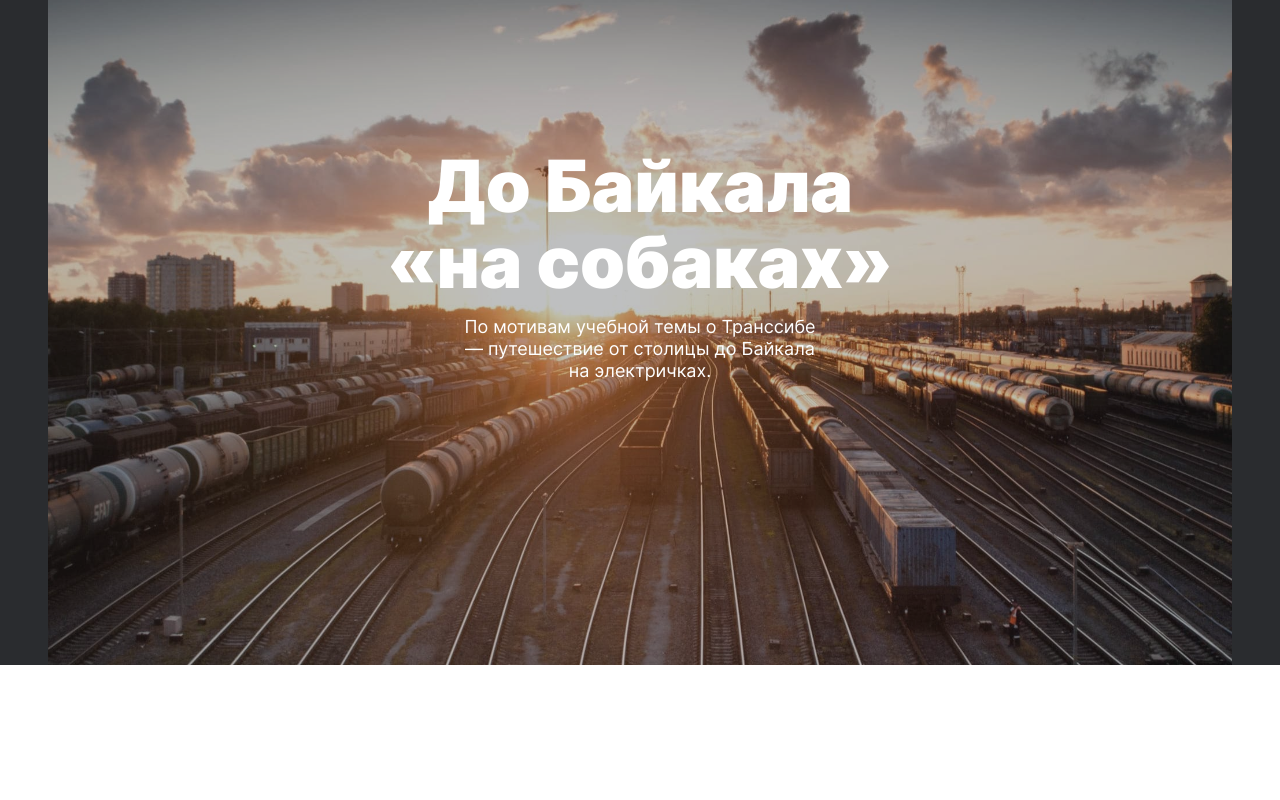
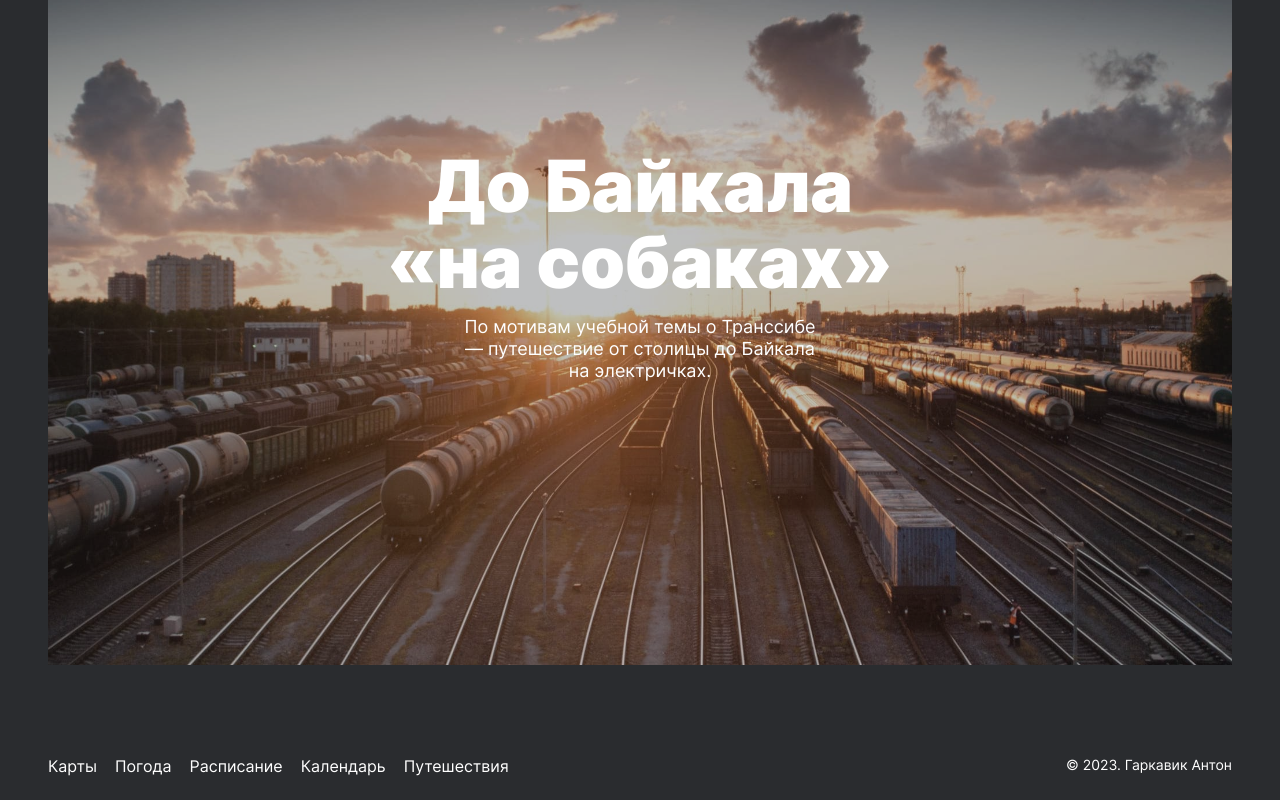
Before and after one commit to jotunheir/russian-travel, a plain HTML site: page index.html in a window 1280 px wide. Shown: the part 6040-6840 px from the top of the page. Before the commit the page ends 6705 px from the top, so only its background shows below. Drawn offline with Linux system fonts and the light colour scheme.

Commit message:
last sections

```diff
--- /dev/null
+++ b/blocks/footer/__copyright/footer__copyright.css
@@ -0,0 +1,16 @@
+.footer__copyright {
+  font-style: normal;
+  font-weight: 400;
+  font-size: 14px;
+  line-height: 14px;
+  padding-top: 48px;
+  margin: 0;
+}
+
+@media screen and (min-width: 768px) {
+  .footer__copyright {
+    font-size: 14px;
+    line-height: 16px;
+    padding: 0;
+  }
+}
--- /dev/null
+++ b/blocks/footer/__link/footer__link.css
@@ -0,0 +1,23 @@
+.footer__link {
+  color: white;
+  text-decoration: none;
+  font-style: normal;
+  font-weight: 400;
+  font-size: 24px;
+  line-height: 24px;
+  margin: 0;
+  padding: 0;
+  transition: opacity 0.2s;
+}
+
+.footer__link:hover {
+  opacity: 0.8;
+}
+
+@media screen and (min-width: 768px) {
+  .footer__link {
+    font-size: 16px;
+    line-height: 18px;
+
+  }
+}
--- /dev/null
+++ b/blocks/footer/__list/footer__list.css
@@ -0,0 +1,23 @@
+.footer__list {
+  padding: 0;
+  margin: 0;
+  list-style: none;
+  display: flex;
+  flex-direction: column;
+  row-gap: 32px;
+}
+
+@media screen and (min-width: 768px) {
+  .footer__list {
+    flex-direction: row;
+    column-gap: 18px;
+  }
+}
+
+@media screen and (min-width: 1024px) {
+
+}
+
+@media screen and (min-width: 1280px) {
+
+}
--- /dev/null
+++ b/blocks/footer/footer.css
@@ -0,0 +1,29 @@
+.footer {
+  padding-top: 64px;
+  padding-bottom: 24px;
+  width: 58.125%;
+  margin-left: 5%;
+}
+
+@media screen and (min-width: 768px) {
+  .footer {
+    padding-top: 88px;
+    width: 93.75%;
+    margin: 0 auto;
+    display: flex;
+    justify-content: space-between;
+  }
+}
+
+@media screen and (min-width: 1024px) {
+  .footer {
+    padding-top: 92px;
+    width: 90.625%;
+  }
+}
+
+@media screen and (min-width: 1280px) {
+  .footer {
+    width: 92.5%;
+  }
+}
--- a/blocks/header/__lang-link/header__lang-link.css
+++ b/blocks/header/__lang-link/header__lang-link.css
@@ -7,6 +7,11 @@
   line-height: 20px;
   text-decoration-line: none;
   color: #FFFFFF;
+  transition: opacity 0.2s;
+}
+
+.header__lang-link:hover {
+  opacity: 0.8;
 }
 
 @media screen and (min-width: 768px) {
--- a/blocks/header/__lang-link/header__lang-link_active.css
+++ b/blocks/header/__lang-link/header__lang-link_active.css
@@ -1,3 +1,8 @@
 .header__lang-link_active {
   text-decoration: underline;
+  transition: opacity 0.2s;
 }
+
+.header__lang-link_active:hover {
+  opacity: 0.8;
+}
--- a/blocks/place/__link/place__link.css
+++ b/blocks/place/__link/place__link.css
@@ -5,4 +5,9 @@
   line-height: 22px;
   text-decoration-line: underline;
   color: #fff;
+  transition: opacity 0.2s;
 }
+
+.place__link:hover {
+  opacity: 0.8;
+}
--- a/index.html
+++ b/index.html
@@ -145,7 +145,7 @@
         <h2 class="place__title">Карелия</h2>
         <div class="place__website">
           <p class="place__url-heading">URL</p>
-          <a href="http://vodlozero.ru" class="place__link">vodlozero.ru/</a>
+          <a href="http://vodlozero.ru" class="place__link">vodlozero.ru</a>
         </div>
         <img src="./images/place-karelia.jpg" alt="Карелия" class="place__image">
         <div class="place__text">
@@ -165,6 +165,28 @@
           электричках.</p>
       </a>
     </section>
+    <footer class="footer">
+      <nav>
+        <ul class="footer__list">
+          <li class="footer__item">
+            <a href="https://yandex.ru/maps" class="footer__link">Карты</a>
+          </li>
+          <li class="footer__item">
+            <a href="https://yandex.ru/pogoda" class="footer__link">Погода</a>
+          </li>
+          <li class="footer__item">
+            <a href="https://rasp.yandex.ru" class="footer__link">Расписание</a>
+          </li>
+          <li class="footer__item">
+            <a href="https://calendar.yandex.ru" class="footer__link">Календарь</a>
+          </li>
+          <li class="footer__item">
+            <a href="https://travel.yandex.ru" class="footer__link">Путешествия</a>
+          </li>
+        </ul>
+      </nav>
+      <p class="footer__copyright">© 2023. Гаркавик Антон</p>
+    </footer>
   </div>
 </body>
 
--- a/pages/index.css
+++ b/pages/index.css
@@ -33,11 +33,8 @@
 @import url(../blocks/cover/cover__title/cover__title.css);
 @import url(../blocks/cover/cover__subtitle/cover__subtitle.css);
 @import url(../blocks/cover/cover__link/cover__link.css);
-@import url();
-@import url();
-@import url();
-@import url();
-@import url();
-@import url();
-@import url();
-@import url();
+@import url(../blocks/footer/footer.css);
+@import url(../blocks/footer/__list/footer__list.css);
+@import url(../blocks/footer/__item/footer__item.css);
+@import url(../blocks/footer/__link/footer__link.css);
+@import url(../blocks/footer/__copyright/footer__copyright.css);
```
Also changed, not shown: blocks/footer/__item/footer__item.css (added).
